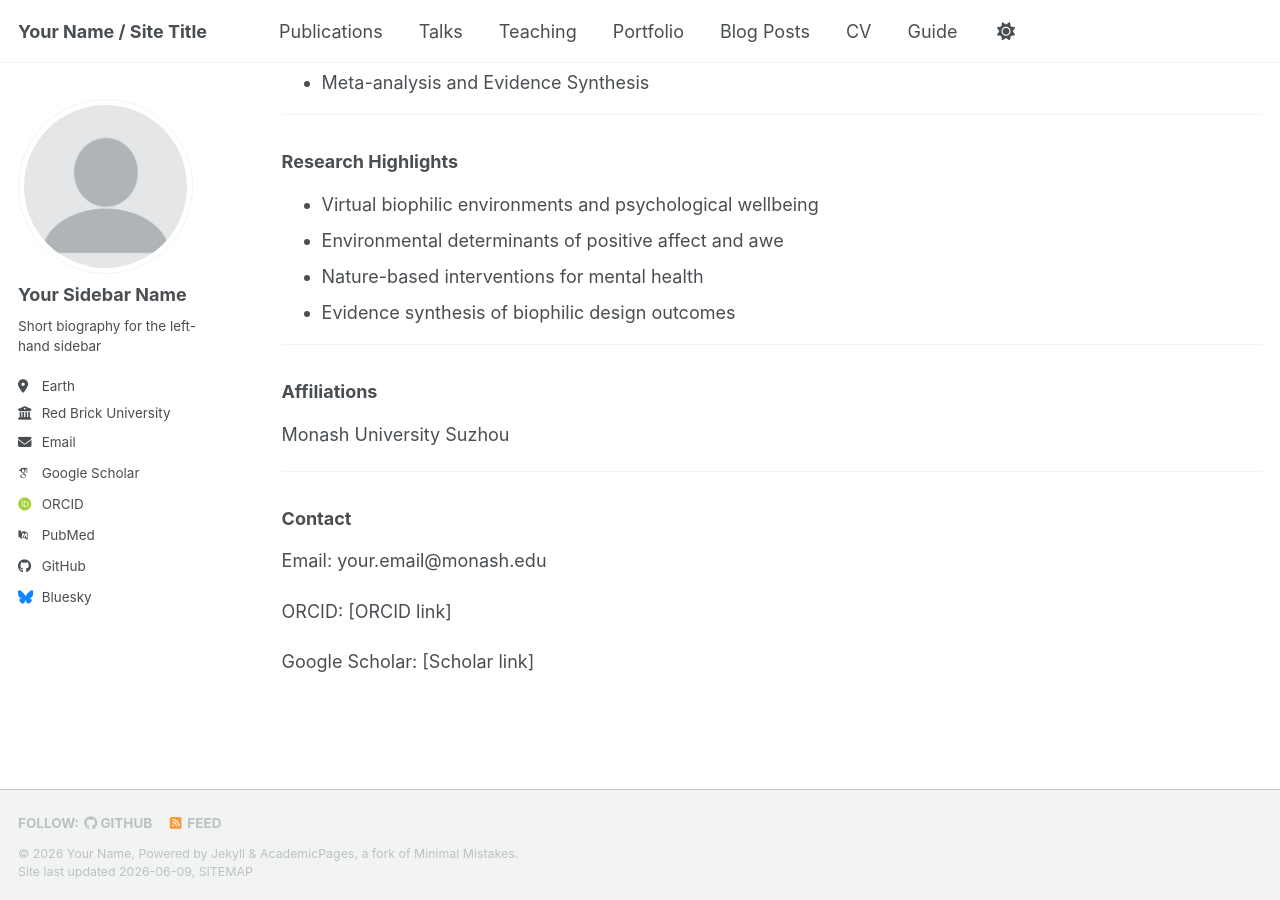
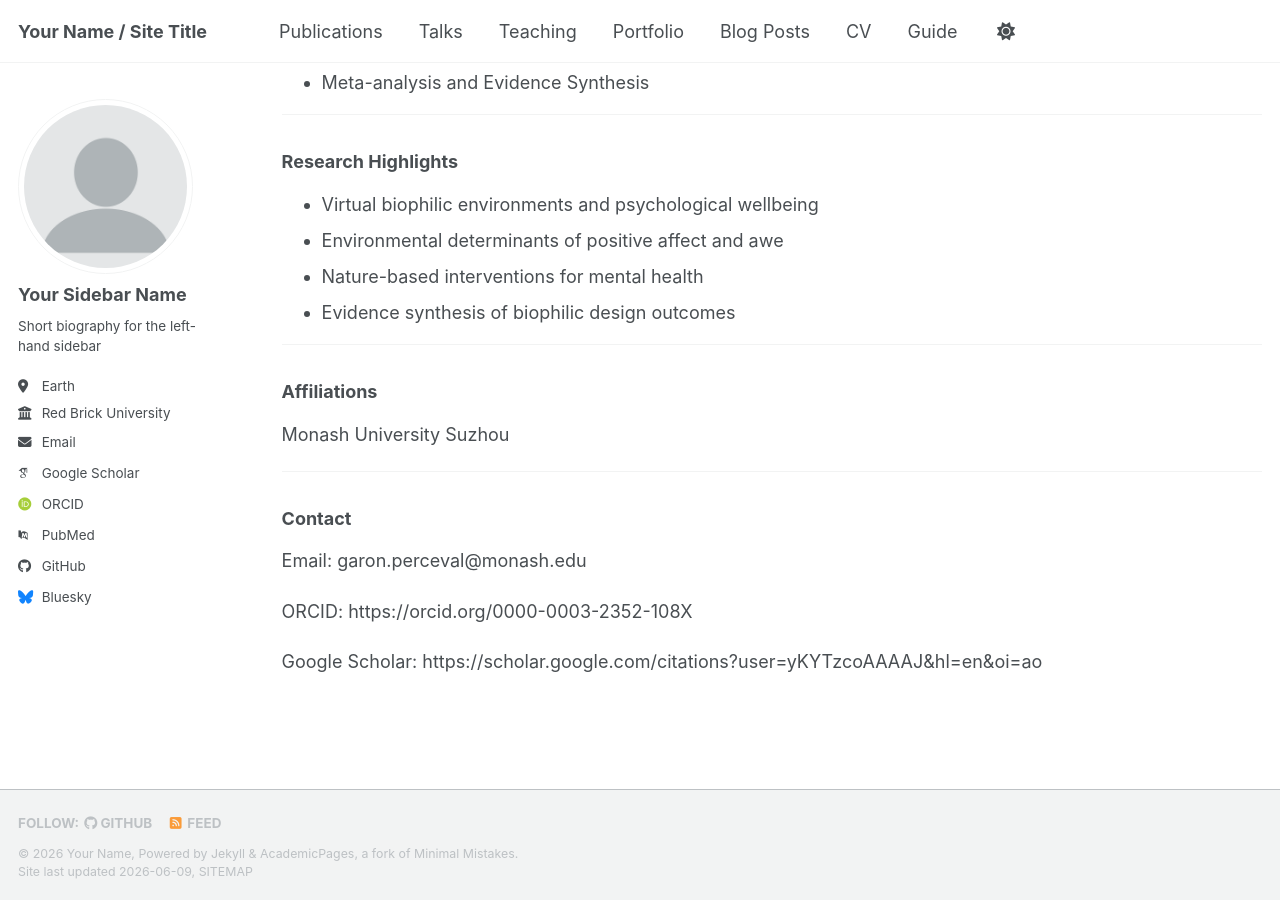
Before and after one commit to garonperceval/garonperceval.github.io, a Jekyll site: the page built from _pages/index.md, in a window 1280 px wide and 900 px high, scrolled down 533 px. Built offline with Jekyll 4.4.1, drawn with Linux system fonts in a browser that asks for light colours; some web fonts are replaced; a script bundle is joined from its source files by our own code; library files that are not in the unit come from our copies.

Commit message:
Update index.md

```diff
--- a/_pages/index.md
+++ b/_pages/index.md
@@ -38,8 +38,8 @@ Monash University Suzhou
 
 ### Contact
 
-Email: your.email@monash.edu
+Email: garon.perceval@monash.edu
 
-ORCID: [ORCID link]
+ORCID: https://orcid.org/0000-0003-2352-108X
 
-Google Scholar: [Scholar link]
+Google Scholar: https://scholar.google.com/citations?user=yKYTzcoAAAAJ&hl=en&oi=ao
```
